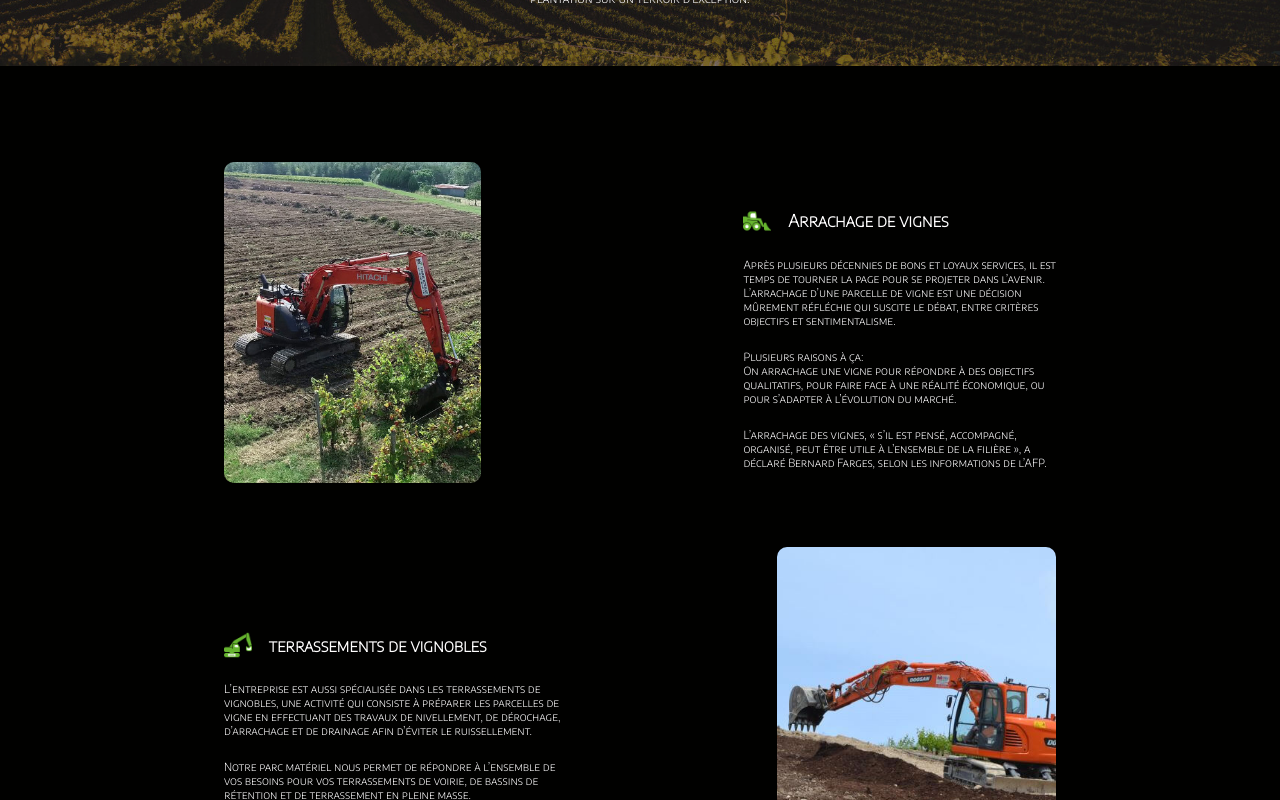
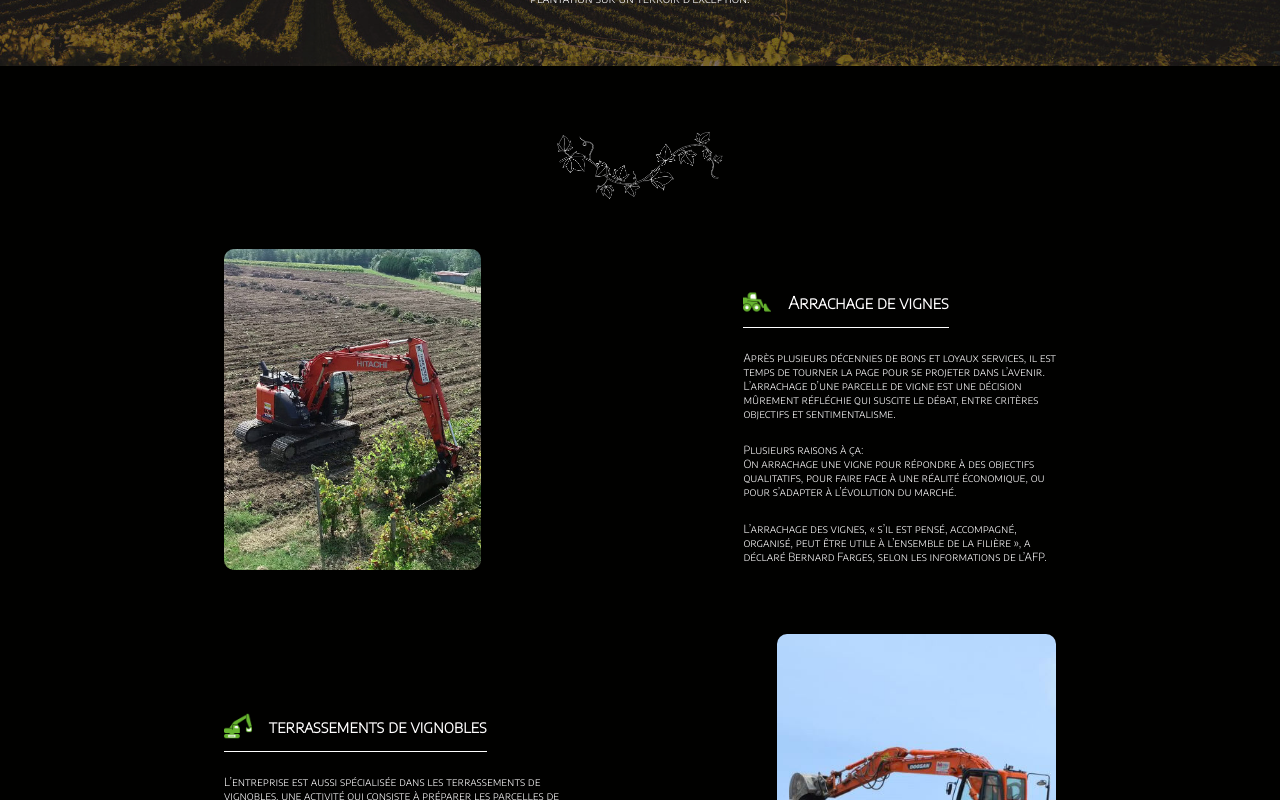
Before and after one commit to nightowl-admin/gmvitiagri, a Next.js app: page / in a window 1280 px wide. Shown: the part 1040-1840 px from the top of the page. Built offline with nearby package versions, Linux system fonts and the light colour scheme.

Commit message:
Modification Header Footer

```diff
--- a/components/Footer/Footer.js
+++ b/components/Footer/Footer.js
@@ -1,5 +1,9 @@
 import React from 'react';
+import Link from 'next/link';
+import Image from 'next/image';
 import style from './Footer.module.scss';
+import mail from '../../assets/SocialMedias/mail.svg';
+import phone from '../../assets/SocialMedias/phone.svg';
 
 export default function Footer() {
   return (
@@ -9,20 +13,44 @@ export default function Footer() {
           <div className={style.row}>
             <div className={style.text}>
               <h2>Contactez Nous</h2>
-                <p>N’hésitez pas à nous adresser vos demandes par mail. Nous vous répondrons dans les plus brefs délais.</p>
+              <p>
+                N’hésitez pas à nous adresser vos demandes par mail. Nous vous
+                répondrons dans les plus brefs délais.
+              </p>
             </div>
           </div>
-            <div className={style.row}>
+          <div className={style.column}>
             <div>
-                <a href="tel:+33623602396">   06.23.60.23.96   </a>
+              <a href="tel:+33623602396" className={style.row}>
+                <Image
+                  src={phone}
+                  alt="téléphone"
+                  layout="fixed"
+                  width={18}
+                  height={18}
+                />{' '}
+                <p className={style.infos}>06.23.60.23.96{' '}</p>
+              </a>
             </div>
-              <br/>
+            <br />
             <div>
-                <a href="mailto:faurie.guillaume33@gmail.com"> faurie.guillaume33@gmail.com</a>
+              <a href="mailto:faurie.guillaume33@gmail.com" className={style.row}>
+                <Image
+                  src={mail}
+                  alt="mail"
+                  layout="fixed"
+                  width={20}
+                  height={20}
+                />{' '}
+                <p className={style.infos}>faurie.guillaume33@gmail.com</p>
+              </a>
             </div>
           </div>
         </div>
-            <div className={style.date}> © {new Date().getFullYear()} - GM-VITIAGRI </div>
+        <div className={style.date}>
+          {' '}
+          © {new Date().getFullYear()} - GM-VITIAGRI{' '}
+        </div>
       </div>
     </section>
   );
--- a/components/Footer/Footer.module.scss
+++ b/components/Footer/Footer.module.scss
@@ -1,4 +1,4 @@
-.footer{
+.footer {
   width: 100%;
   display: flex;
   flex-direction: column;
@@ -6,21 +6,35 @@
   justify-content: center;
   padding: 8px 12px;
 }
-.row{
+.column {
   display: flex;
   flex-direction: column;
   align-items: center;
   justify-content: center;
   padding: 8px 12px;
 }
+.row {
+  display: flex;
+  flex-direction: row;
+  align-items: center;
+  justify-content: center;
+}
 
-.text{
+.text {
   text-align: center;
-  font-size: .9em;
+  font-size: 0.9em;
+  h2{
+    text-decoration: underline;
+  }
 }
 
 .date {
   padding: 3em 0 1.5em;
   text-align: center;
-  font-size: .9em;
+  font-size: 0.9em;
 }
+
+.infos {
+  padding: 0 0.5em;
+  margin: 0;
+}
--- a/components/Prestation/Prestation.js
+++ b/components/Prestation/Prestation.js
@@ -14,11 +14,15 @@ import rollertractor from '../../assets/icones/roller-tractor.png';
 import grapes from '../../assets/icones/grapes.png';
 import fertilizer from '../../assets/icones/fertilizer.png';
 import grass from '../../assets/icones/grass.png';
+import separator from '../../assets/separator.png';
 
 export default function Prestation() {
   return (
     <section>
       <div className={style.prestationWrapper}>
+        <div className={style.separator}>
+          <Image src={separator} layout="responsive" alt="separator" />
+        </div>
         <div className={style.lineWrapper}>
           <div className={style['imgContainer'] + ' ' + style['imgleft']}>
             <Image
@@ -60,8 +64,6 @@ export default function Prestation() {
             </p>
           </div>
         </div>
-
-
 
         <div className={style['lineWrapper'] + ' ' + style['reverse']}>
           <div className={style['imgContainer'] + ' ' + style['imgright']}>
@@ -259,6 +261,9 @@ export default function Prestation() {
             </p>
           </div>
         </div>
+        <div className={style.separator}>
+          <Image src={separator} layout="responsive" alt="separator" />
+        </div>
       </div>
     </section>
   );
--- a/components/Prestation/Prestation.module.scss
+++ b/components/Prestation/Prestation.module.scss
@@ -3,12 +3,15 @@
   flex-direction: column;
   align-items: center;
   justify-content: center;
-  padding: 3em 1.25em;
+  padding: 1em 1.25em;
   @media (min-width: 700px) {
-    padding: 3em 2em;
+    padding: 1.5em 2em;
+  }
+  @media (min-width: 1000px) {
+    padding: 2em;
   }
   @media (min-width: 1280px) {
-    padding: 5em 5em;
+    padding: 2em 5em;
   }
 }
 .lineWrapper {
@@ -70,7 +73,8 @@
   display: flex;
   align-items: center;
   justify-content: center;
-
+  border-bottom: 1px solid #FFFFFF;
+  margin-bottom: 1em;
 }
 .iconWrapper {
   width: 2.5em;
@@ -109,17 +113,17 @@
 
 .separator{
   position: 'relative';
-  width: 60%;
+  width: 30%;
   margin: 0;
   @media (min-width: 700px) {
-    width: 25%;
-    margin: 2em 0;
+    width: 20%;
   }
   @media (min-width: 1024px) {
-
+    width: 15%;
+    margin: 1em;
   }
   @media (min-width: 1280px) {
-    width: 20%;
-    margin: 5em 0;
+    width: 15%;
+    margin: 2em;
   }
 }
```
Also changed, not shown: components/Header/Header.js (+21 -3 lines), assets/SocialMedias/phone.svg (added). Lines whose indentation alone changed are shown as unchanged.
